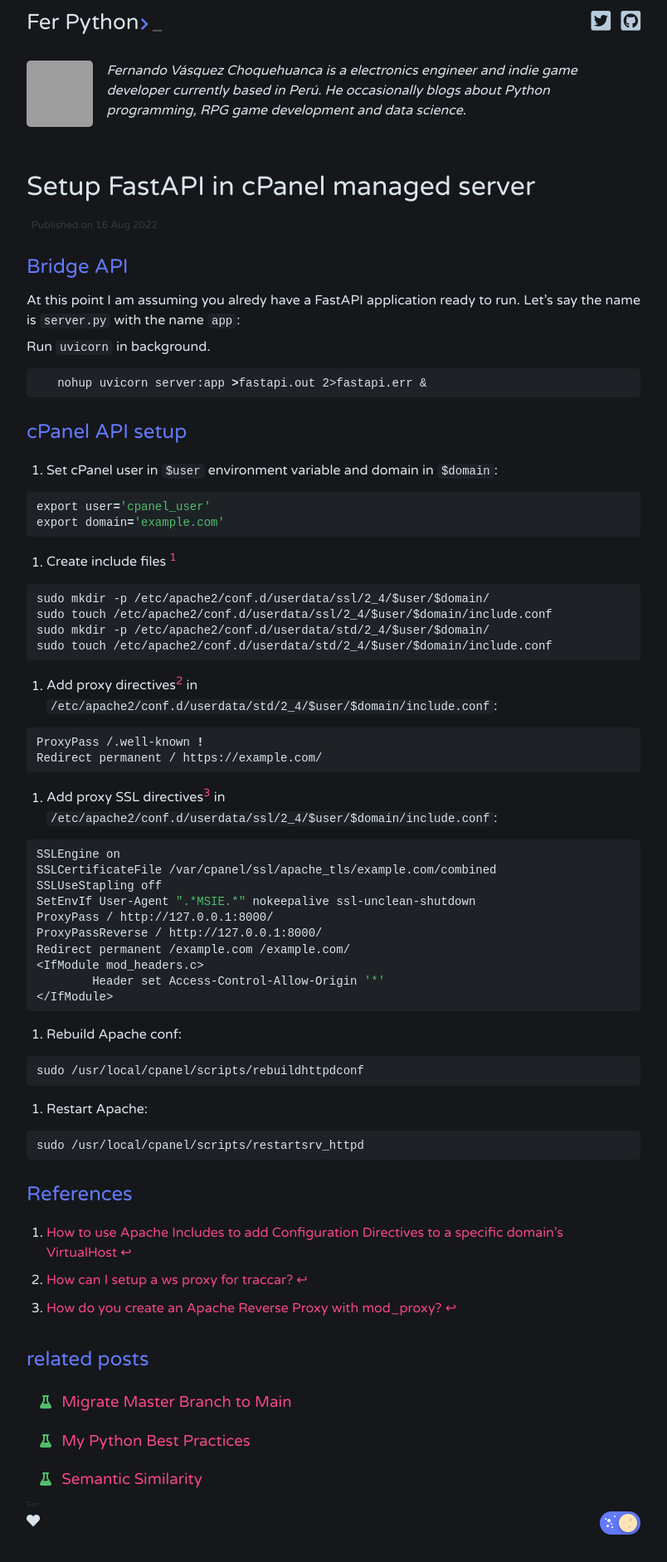
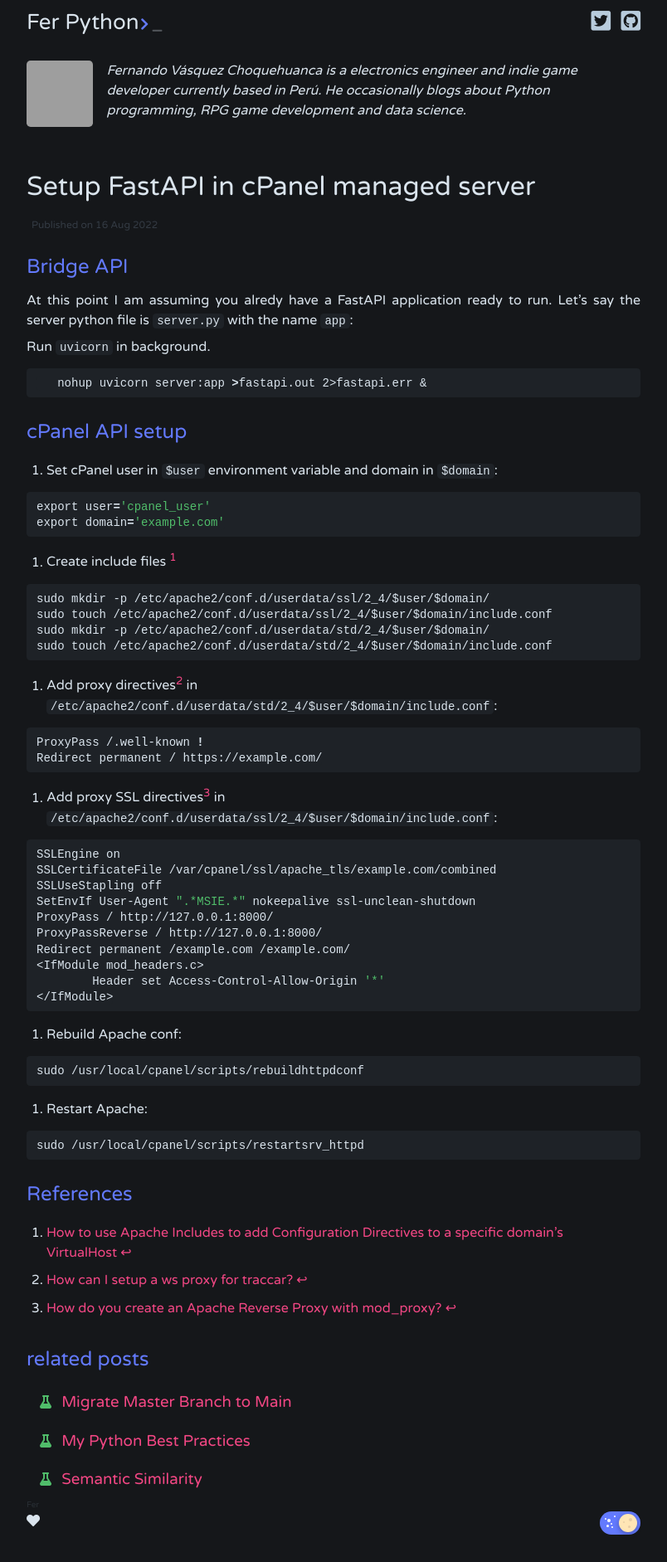
Before and after one commit to zxcfer/ferpython, a Jekyll site: the page built from _posts/python/2022-08-16-setup-fastapi-in-cpanel.md, in a window 1280 px wide. Shown: the whole page at 83% size, without its empty margins (238-1042 px from the left). Built offline with Jekyll 4.4.1, drawn with Linux system fonts in a browser that asks for light colours; nearby versions of some CDN libraries; grey boxes are pictures that could not be loaded.

Commit message:
remote git

```diff
--- a/_posts/python/2022-08-16-setup-fastapi-in-cpanel.md
+++ b/_posts/python/2022-08-16-setup-fastapi-in-cpanel.md
@@ -6,7 +6,7 @@
 
 ## Bridge API
 
-At this point I am assuming you alredy have a FastAPI application ready to run. Let's say the name is `server.py` with the name `app`:
+At this point I am assuming you alredy have a FastAPI application ready to run. Let's say the server python file is `server.py` with the name `app`:
 
 Run `uvicorn` in background.
 
```
